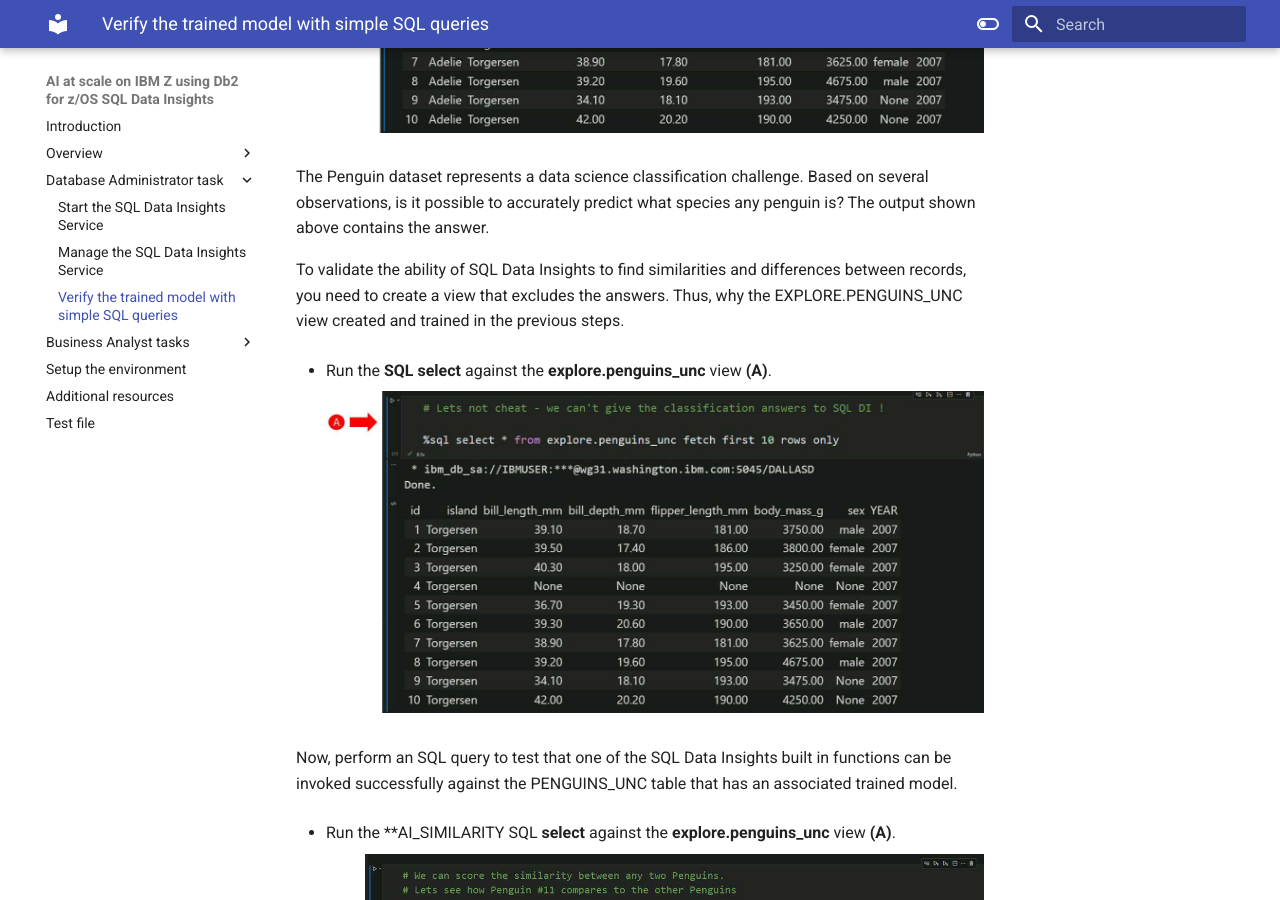
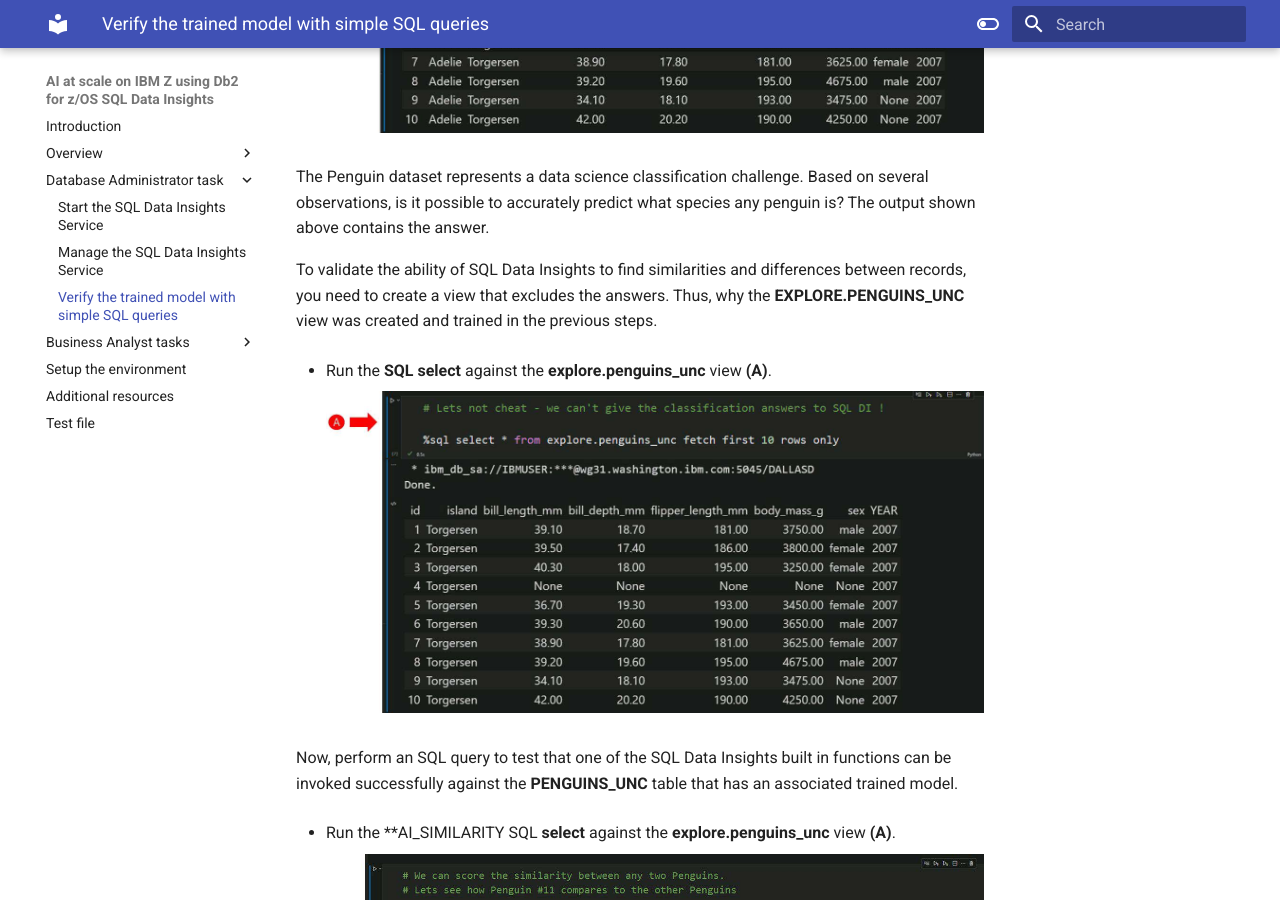
Before and after one commit to IBM/SalesEnablement-Z-Db2-DataInsights-L3, an MkDocs documentation site: the page built from docs/DBA/VerifyDIS.md, in a window 1280 px wide and 900 px high, scrolled down 3440 px. Built offline with MkDocs 1.6.1 and Material for MkDocs 9.7.7, drawn with Linux system fonts in a browser that asks for light colours; some of the changed text lies outside the part shown.

Commit message:
formatting

````diff
--- a/docs/DBA/VerifyDIS.md
+++ b/docs/DBA/VerifyDIS.md
@@ -33,7 +33,7 @@
 
 !!! tip "To run a Jupyter notebook step"
 
-    To run the instructions in a cell, you highlight the cell (a blue line will appear to the left of the cell) and click the **arrow** **(A)** to invoke the code in that cell or use the keyboard shortcut: ++Ctrl+Alt+Enter++.
+    To run the instructions in a cell, you highlight the cell (a blue line will appear to the left of the cell) and click the **arrow** **(A)** to invoke the code in that cell or use the keyboard shortcut: ++ctrl+alt+enter++.
 
     ![](_attachments/vsRunACell.jpg)
 
@@ -60,13 +60,13 @@
 
 The Penguin dataset represents a data science classification challenge. Based on several observations, is it possible to accurately predict what species any penguin is? The output shown above contains the answer.
 
-To validate the ability of SQL Data Insights to find similarities and differences between records, you need to create a view that excludes the answers. Thus, why the EXPLORE.PENGUINS_UNC view created and trained in the previous steps.
+To validate the ability of SQL Data Insights to find similarities and differences between records, you need to create a view that excludes the answers. Thus, why the **EXPLORE.PENGUINS_UNC** view was created and trained in the previous steps.
 
 - Run the **SQL select** against the **explore.penguins_unc** view **(A)**.
 
     ![](_attachments/vsSelectP-UNC.jpg)
 
-Now, perform an SQL query to test that one of the SQL Data Insights built in functions can be invoked successfully against the PENGUINS_UNC table that has an associated trained model.
+Now, perform an SQL query to test that one of the SQL Data Insights built in functions can be invoked successfully against the **PENGUINS_UNC** table that has an associated trained model.
 
 - Run the **AI_SIMILARITY SQL **select** against the **explore.penguins_unc** view **(A)**.
 
@@ -97,6 +97,6 @@
 - Run the SQL query to select the average similarity of Penguin #11 to all other Adelie penguins **(A)** (1).
 
     ![](_attachments/vsSQL-11-Adelie.jpg)
-<div>
+</div>
 1. SQL query
    ```%sql with V1 as (SELECT U.*, decimal(AI_SIMILARITY(ID,11),5,2) AS SIMILARITY FROM EXPLORE.PENGUINS_UNC U WHERE U.ID between 1 and 152 ) select AVG(similarity) from V1 ;```
````
